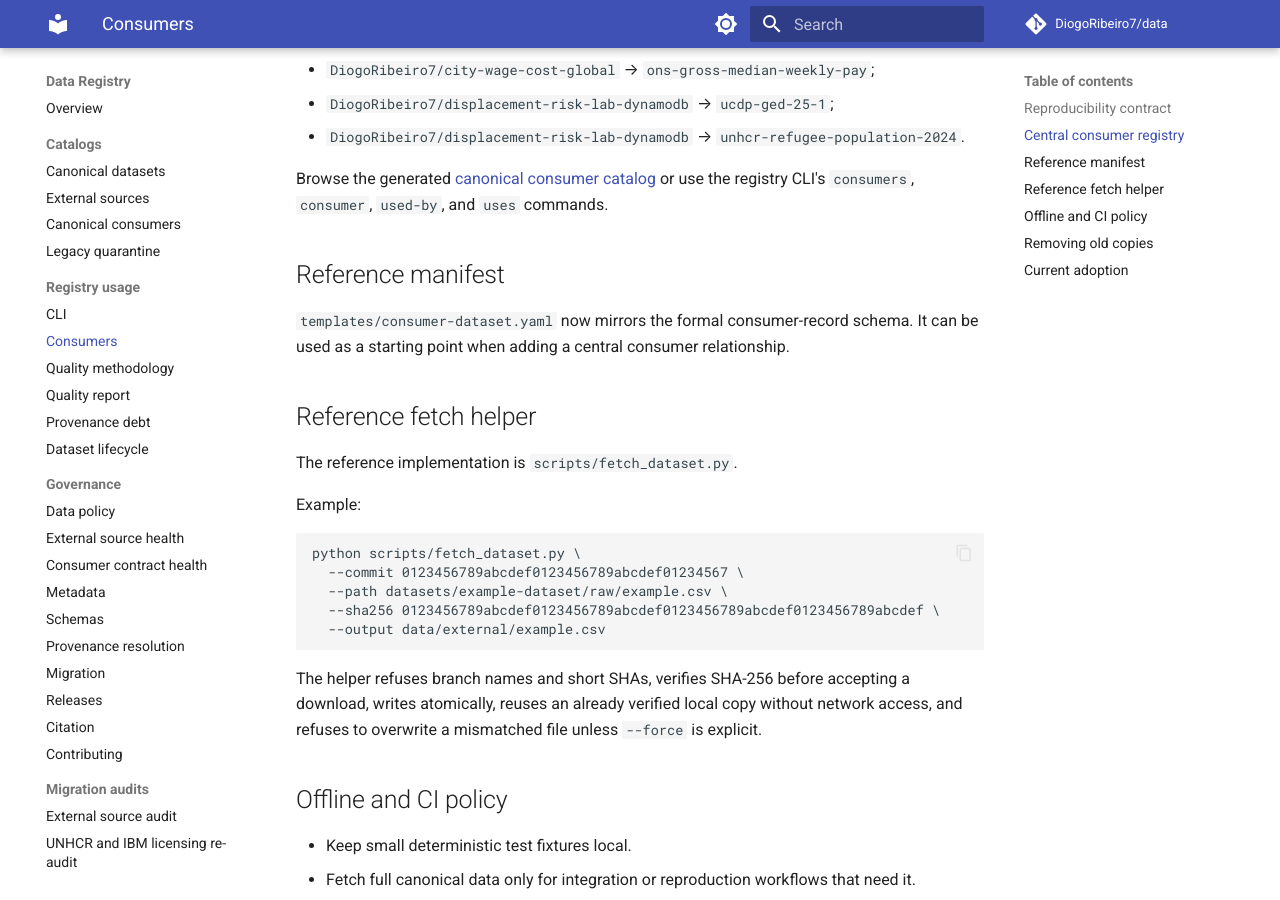
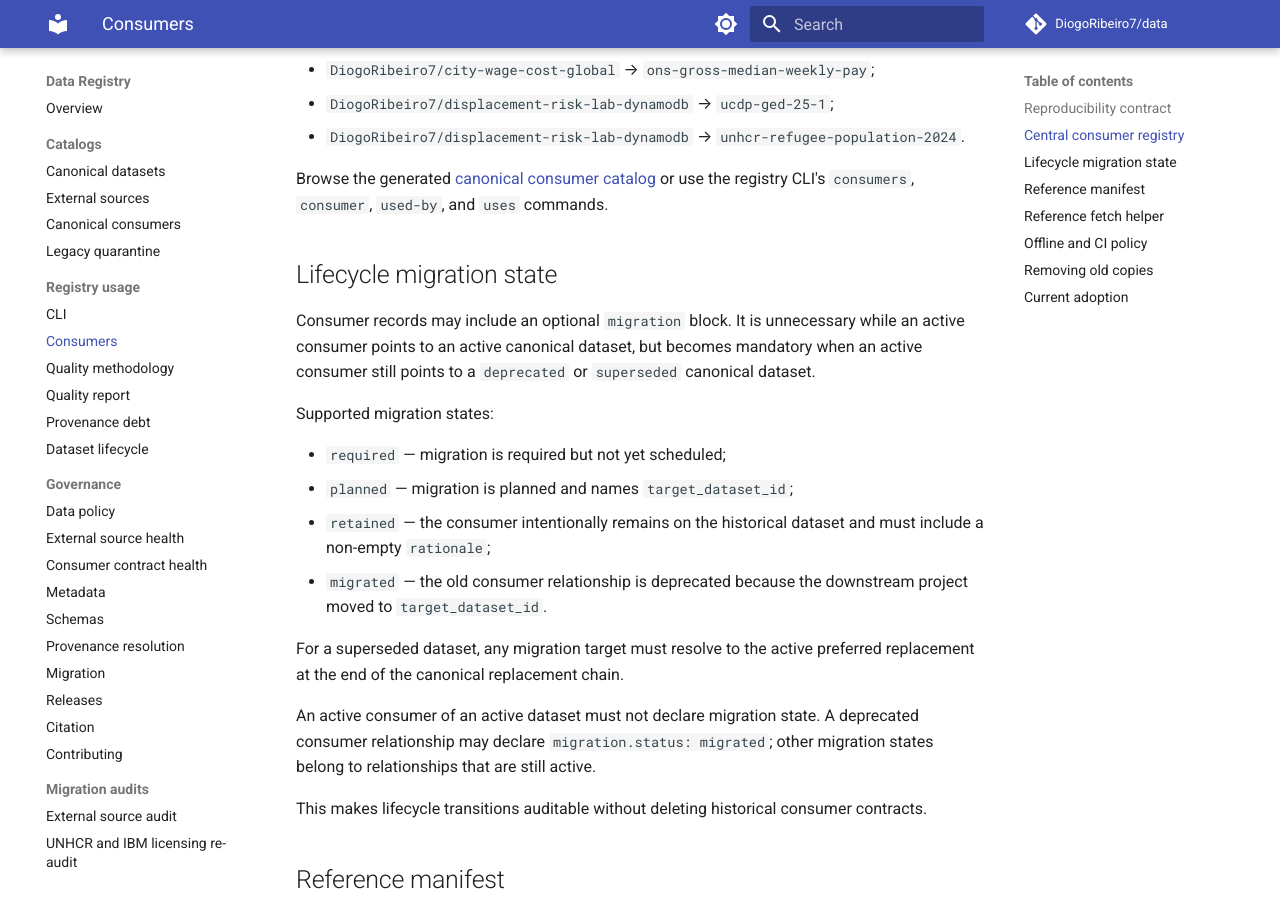
Before and after one commit to DiogoRibeiro7/data, an MkDocs documentation site: the page built from docs/CONSUMERS.md, in a window 1280 px wide and 900 px high, scrolled down 898 px. Built offline with MkDocs 1.6.1 and Material for MkDocs 9.7.7, drawn with Linux system fonts in a browser that asks for light colours; comment, search, counter and statistics services are not loaded.

Commit message:
docs: define consumer migration semantics

```diff
--- a/docs/CONSUMERS.md
+++ b/docs/CONSUMERS.md
@@ -36,6 +36,32 @@ The registry currently records four active canonical relationships:
 
 Browse the generated [canonical consumer catalog](generated/consumer-catalog.md) or use
 the registry CLI's `consumers`, `consumer`, `used-by`, and `uses` commands.
+
+## Lifecycle migration state
+
+Consumer records may include an optional `migration` block. It is unnecessary
+while an active consumer points to an active canonical dataset, but becomes
+mandatory when an active consumer still points to a `deprecated` or
+`superseded` canonical dataset.
+
+Supported migration states:
+
+- `required` — migration is required but not yet scheduled;
+- `planned` — migration is planned and names `target_dataset_id`;
+- `retained` — the consumer intentionally remains on the historical dataset
+  and must include a non-empty `rationale`;
+- `migrated` — the old consumer relationship is deprecated because the
+  downstream project moved to `target_dataset_id`.
+
+For a superseded dataset, any migration target must resolve to the active
+preferred replacement at the end of the canonical replacement chain.
+
+An active consumer of an active dataset must not declare migration state.
+A deprecated consumer relationship may declare `migration.status: migrated`;
+other migration states belong to relationships that are still active.
+
+This makes lifecycle transitions auditable without deleting historical
+consumer contracts.
 
 ## Reference manifest
 
```
